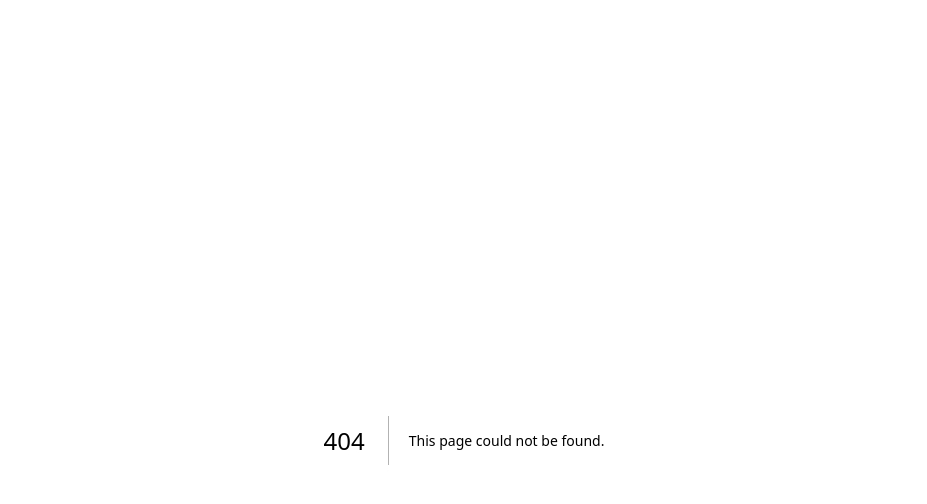
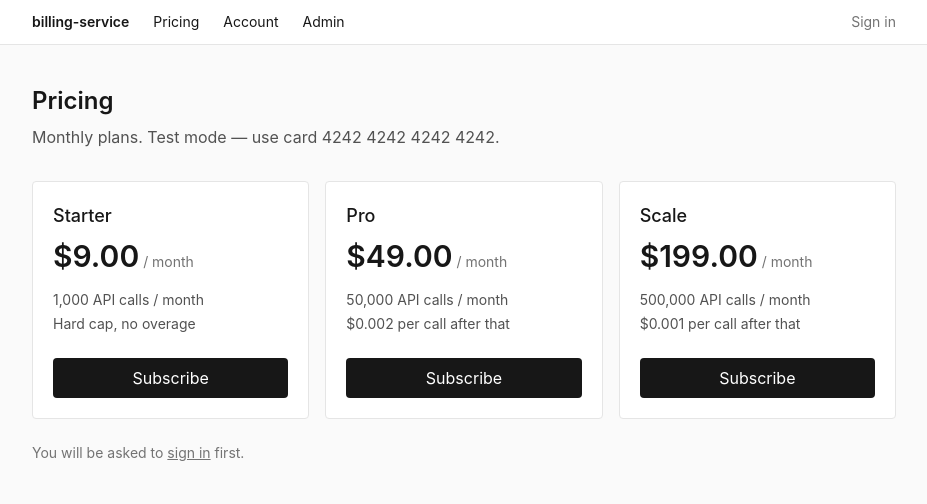
Before and after one commit to ysahih/billing-service, a Next.js app: page /pricing in a window 1280 px wide. Before the commit this address had no page. Shown: the top 504 px of the page, without its empty margins (176-1103 px from the left). Built offline with nearby package versions, Linux system fonts and the light colour scheme; no server answers.

Commit message:
feat(checkout): pricing page, checkout session route, success and cancel pages

```diff
--- /dev/null
+++ b/src/app/api/checkout/route.ts
@@ -0,0 +1,47 @@
+import { currentSubscription } from "@/lib/billing";
+import { getOrCreateStripeCustomer } from "@/lib/customers";
+import { env } from "@/lib/env";
+import { isPlanKey } from "@/lib/plans";
+import { pricesFor } from "@/lib/prices";
+import { currentUser } from "@/lib/session";
+import { stripe } from "@/lib/stripe";
+
+/**
+ * Creates a Checkout Session and redirects to it.
+ *
+ * This handler deliberately writes NO subscription state. A completed Checkout Session
+ * is not proof of an active subscription; the webhook is.
+ */
+export async function POST(request: Request) {
+  const appUrl = env().APP_URL;
+  const form = await request.formData();
+  const plan = form.get("plan");
+  if (!isPlanKey(plan)) return new Response("Unknown plan", { status: 400 });
+
+  const user = await currentUser();
+  if (!user) return Response.redirect(`${appUrl}/login?next=/pricing`, 303);
+
+  // Already subscribed: plan changes go through the proration preview, not a new checkout.
+  if (await currentSubscription(user.id)) return Response.redirect(`${appUrl}/account`, 303);
+
+  const customer = await getOrCreateStripeCustomer(user);
+  const { base, metered } = await pricesFor(plan);
+
+  const session = await stripe().checkout.sessions.create({
+    mode: "subscription",
+    customer: customer.stripeCustomerId,
+    client_reference_id: user.id,
+    line_items: [
+      { price: base.id, quantity: 1 },
+      // Metered prices take no quantity: usage is reported to the meter.
+      ...(metered ? [{ price: metered.id }] : []),
+    ],
+    subscription_data: { metadata: { userId: user.id } },
+    metadata: { userId: user.id, plan },
+    success_url: `${appUrl}/checkout/success?session_id={CHECKOUT_SESSION_ID}`,
+    cancel_url: `${appUrl}/checkout/cancel`,
+  });
+
+  if (!session.url) return new Response("Stripe returned no checkout URL", { status: 502 });
+  return Response.redirect(session.url, 303);
+}
--- /dev/null
+++ b/src/app/checkout/cancel/page.tsx
@@ -0,0 +1,11 @@
+import Link from "next/link";
+
+export default function CheckoutCancelPage() {
+  return (
+    <div>
+      <h1 className="text-2xl font-semibold">Checkout cancelled</h1>
+      <p className="mt-2 text-neutral-600">Nothing was charged.</p>
+      <Link href="/pricing" className="mt-6 inline-block underline">Back to pricing</Link>
+    </div>
+  );
+}
--- /dev/null
+++ b/src/app/checkout/success/page.tsx
@@ -0,0 +1,38 @@
+import Link from "next/link";
+import { AutoRefresh } from "@/components/AutoRefresh";
+import { currentSubscription } from "@/lib/billing";
+import { PLANS } from "@/lib/plans";
+import { requireUser } from "@/lib/session";
+
+export const dynamic = "force-dynamic";
+
+// Landing here proves only that the browser came back from Stripe. We do NOT read the
+// session and mark the user subscribed; we wait for the webhook to write the subscription.
+export default async function CheckoutSuccessPage() {
+  const user = await requireUser();
+  const subscription = await currentSubscription(user.id);
+
+  if (!subscription) {
+    return (
+      <div>
+        <AutoRefresh />
+        <h1 className="text-2xl font-semibold">Confirming your subscription…</h1>
+        <p className="mt-2 text-neutral-600">
+          Payment details received. Waiting for Stripe to confirm the subscription — this usually
+          takes a few seconds.
+        </p>
+      </div>
+    );
+  }
+
+  return (
+    <div>
+      <h1 className="text-2xl font-semibold">You&apos;re subscribed</h1>
+      <p className="mt-2 text-neutral-600">
+        {PLANS[subscription.plan as keyof typeof PLANS]?.name ?? subscription.plan} is{" "}
+        <span data-testid="subscription-status">{subscription.status}</span>.
+      </p>
+      <Link href="/account" className="mt-6 inline-block underline">Go to your account</Link>
+    </div>
+  );
+}
--- a/src/app/layout.tsx
+++ b/src/app/layout.tsx
@@ -1,4 +1,5 @@
 import type { Metadata } from "next";
+import Link from "next/link";
 import "./globals.css";
 
 export const metadata: Metadata = {
@@ -10,6 +11,15 @@ export default function RootLayout({ children }: { children: React.ReactNode })
   return (
     <html lang="en">
       <body className="min-h-screen bg-neutral-50 text-neutral-900 antialiased">
+        <header className="border-b border-neutral-200 bg-white">
+          <nav className="mx-auto flex max-w-4xl items-center gap-6 px-4 py-3 text-sm">
+            <Link href="/" className="font-semibold">billing-service</Link>
+            <Link href="/pricing">Pricing</Link>
+            <Link href="/account">Account</Link>
+            <Link href="/admin">Admin</Link>
+            <Link href="/login" className="ml-auto text-neutral-500">Sign in</Link>
+          </nav>
+        </header>
         <main className="mx-auto max-w-4xl px-4 py-10">{children}</main>
       </body>
     </html>
--- a/src/app/page.tsx
+++ b/src/app/page.tsx
@@ -1,8 +1,16 @@
+import Link from "next/link";
+
 export default function Home() {
   return (
     <div>
       <h1 className="text-2xl font-semibold">billing-service</h1>
-      <p className="mt-2 text-neutral-600">Subscription billing on Stripe.</p>
+      <p className="mt-2 max-w-xl text-neutral-600">
+        Subscription billing on Stripe (test mode). Stripe is the source of truth; this app keeps a
+        webhook-fed read model of it.
+      </p>
+      <Link href="/pricing" className="mt-6 inline-block rounded bg-neutral-900 px-4 py-2 text-white">
+        See plans
+      </Link>
     </div>
   );
 }
--- /dev/null
+++ b/src/app/pricing/page.tsx
@@ -0,0 +1,61 @@
+import Link from "next/link";
+import { currentSubscription } from "@/lib/billing";
+import { PLANS, PLAN_ORDER, formatMoney } from "@/lib/plans";
+import { currentUser } from "@/lib/session";
+
+export const dynamic = "force-dynamic";
+
+export default async function PricingPage() {
+  const user = await currentUser();
+  const subscription = user ? await currentSubscription(user.id) : null;
+
+  return (
+    <div>
+      <h1 className="text-2xl font-semibold">Pricing</h1>
+      <p className="mt-2 text-neutral-600">Monthly plans. Test mode — use card 4242 4242 4242 4242.</p>
+      {subscription && (
+        <p className="mt-4 rounded border border-neutral-300 bg-white p-3 text-sm">
+          You are on {PLANS[subscription.plan as keyof typeof PLANS]?.name ?? subscription.plan}.{" "}
+          <Link href="/account" className="underline">Change plan in your account</Link>.
+        </p>
+      )}
+      <div className="mt-8 grid gap-4 sm:grid-cols-3">
+        {PLAN_ORDER.map((key) => {
+          const plan = PLANS[key];
+          return (
+            <form
+              key={key}
+              action="/api/checkout"
+              method="POST"
+              className="flex flex-col rounded border border-neutral-200 bg-white p-5"
+            >
+              <input type="hidden" name="plan" value={key} />
+              <h2 className="text-lg font-medium">{plan.name}</h2>
+              <p className="mt-2 text-3xl font-semibold">
+                {formatMoney(plan.monthlyAmount)}
+                <span className="text-sm font-normal text-neutral-500"> / month</span>
+              </p>
+              <ul className="mt-4 flex-1 space-y-1 text-sm text-neutral-600">
+                {plan.features.map((f) => (
+                  <li key={f}>{f}</li>
+                ))}
+              </ul>
+              <button
+                disabled={!!subscription}
+                data-testid={`subscribe-${key}`}
+                className="mt-6 rounded bg-neutral-900 px-3 py-2 text-white disabled:opacity-40"
+              >
+                Subscribe
+              </button>
+            </form>
+          );
+        })}
+      </div>
+      {!user && (
+        <p className="mt-6 text-sm text-neutral-500">
+          You will be asked to <Link href="/login?next=/pricing" className="underline">sign in</Link> first.
+        </p>
+      )}
+    </div>
+  );
+}
--- /dev/null
+++ b/src/components/AutoRefresh.tsx
@@ -0,0 +1,18 @@
+"use client";
+
+import { useRouter } from "next/navigation";
+import { useEffect } from "react";
+
+/** Re-renders the server component every `intervalMs` until unmounted or `maxMs` passes. */
+export function AutoRefresh({ intervalMs = 2000, maxMs = 60_000 }: { intervalMs?: number; maxMs?: number }) {
+  const router = useRouter();
+  useEffect(() => {
+    const started = Date.now();
+    const id = setInterval(() => {
+      if (Date.now() - started > maxMs) clearInterval(id);
+      else router.refresh();
+    }, intervalMs);
+    return () => clearInterval(id);
+  }, [router, intervalMs, maxMs]);
+  return null;
+}
--- /dev/null
+++ b/src/lib/billing.ts
@@ -0,0 +1,15 @@
+import "server-only";
+import { db } from "./db";
+
+// Statuses in which a subscription still exists from the customer's point of view.
+// A user in one of these must change plan from /account, not start a second checkout.
+const LIVE_STATUSES = ["trialing", "active", "past_due", "unpaid", "paused", "incomplete"];
+
+/** The user's current subscription as last reported by Stripe webhooks, or null. */
+export async function currentSubscription(userId: string) {
+  return db.subscription.findFirst({
+    where: { customer: { userId }, status: { in: LIVE_STATUSES } },
+    orderBy: { createdAt: "desc" },
+    include: { customer: true },
+  });
+}
--- /dev/null
+++ b/src/lib/customers.ts
@@ -0,0 +1,26 @@
+import "server-only";
+import { db } from "./db";
+import { stripe } from "./stripe";
+
+/**
+ * Returns the Stripe customer for a user, creating it on first use.
+ *
+ * The user→customer mapping is identity, not billing state, so it is fine to write here.
+ * The Stripe idempotency key means two concurrent first checkouts produce ONE Stripe
+ * customer; the upsert on the unique userId makes the local row converge too.
+ */
+export async function getOrCreateStripeCustomer(user: { id: string; email: string }) {
+  const existing = await db.customer.findUnique({ where: { userId: user.id } });
+  if (existing) return existing;
+
+  const created = await stripe().customers.create(
+    { email: user.email, metadata: { userId: user.id } },
+    { idempotencyKey: `customer-create-${user.id}` },
+  );
+
+  return db.customer.upsert({
+    where: { userId: user.id },
+    update: {},
+    create: { userId: user.id, stripeCustomerId: created.id },
+  });
+}
```
